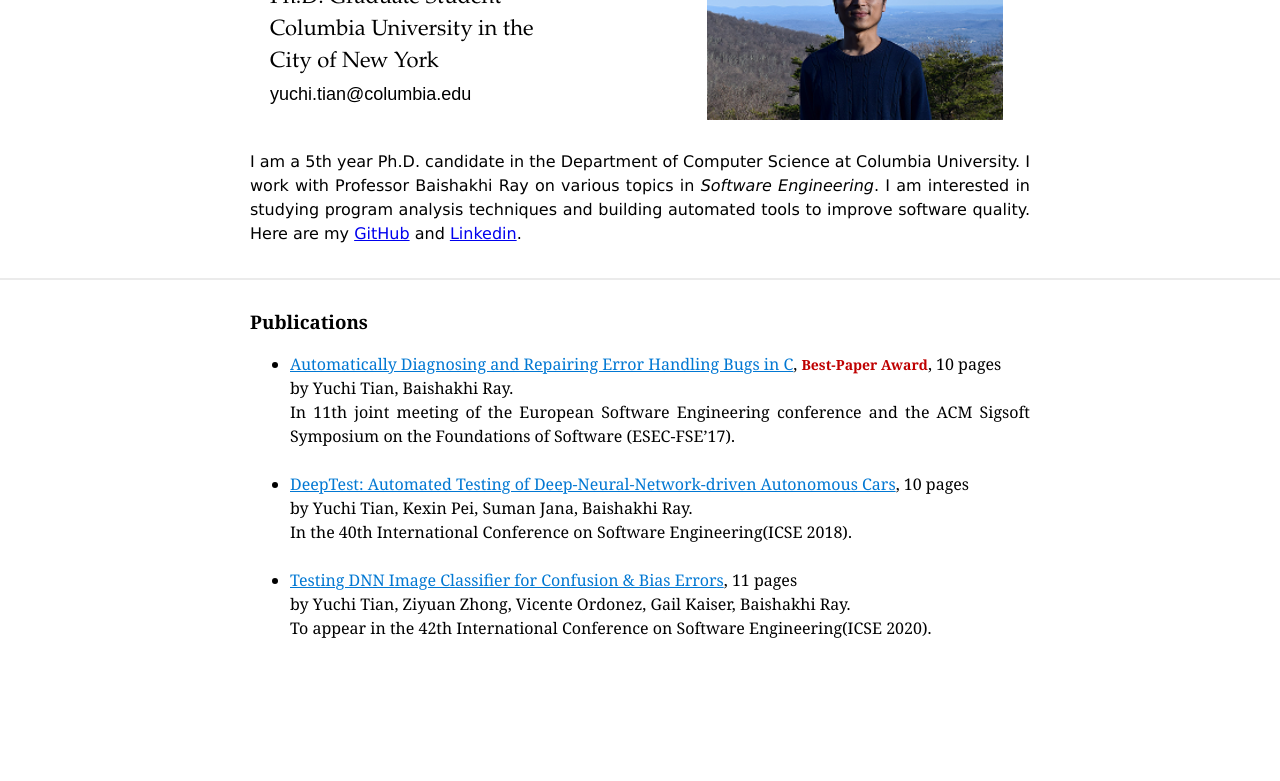
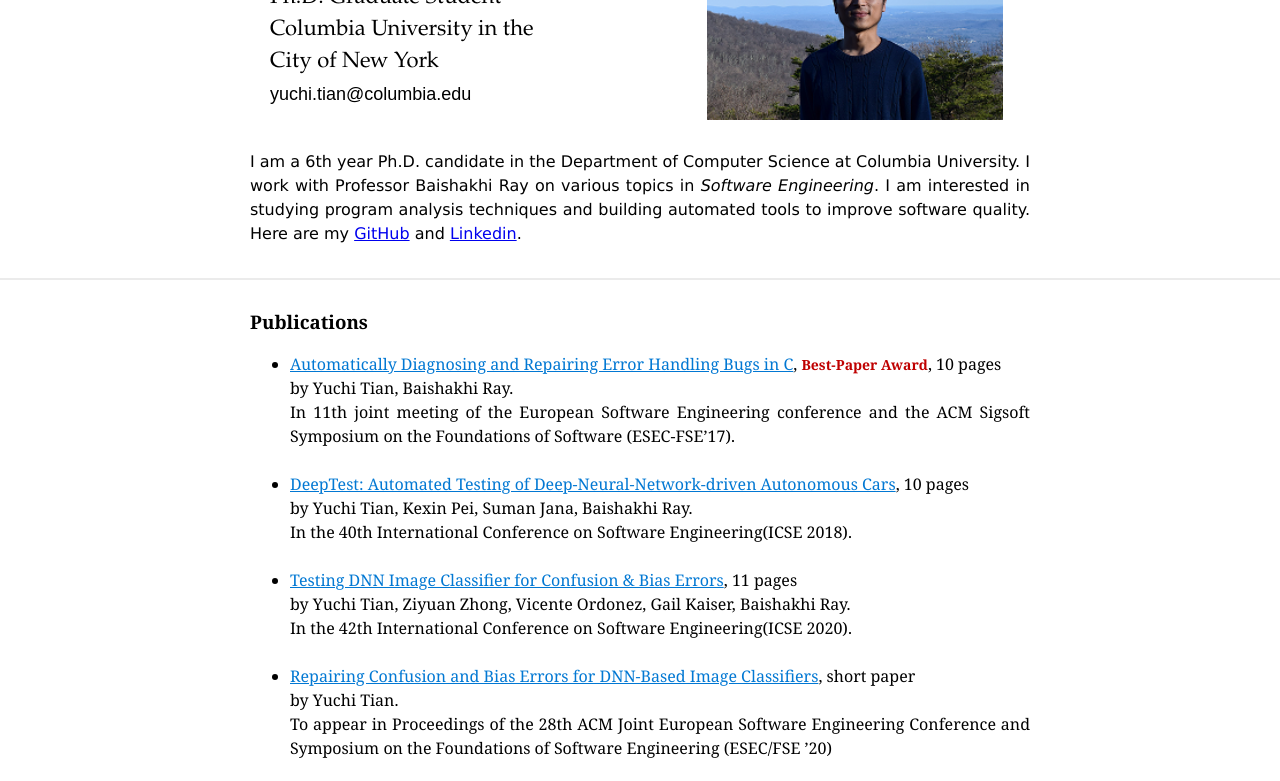
Before and after one commit to yuchi1989/yuchi1989.github.io, a plain HTML site: page index.html in a window 1280 px wide. Shown: the part 195-976 px from the top of the page. Before the commit the page ends 856 px from the top, so only its background shows below. Drawn offline with Linux system fonts and the light colour scheme.

Commit message:
Update index.html

```diff
--- a/index.html
+++ b/index.html
@@ -47,7 +47,7 @@
             <font face="Verdana, Geneva, sans-serif">
                     <span style="font-size: 16px;font-family: verdana, geneva, sans-serif;">
 
-                      I am a 5th year Ph.D. candidate in the Department of Computer Science at Columbia University. I work with Professor Baishakhi Ray on various topics in <i> Software Engineering</i>. I am interested in studying program analysis techniques and building automated tools to improve software quality.
+                      I am a 6th year Ph.D. candidate in the Department of Computer Science at Columbia University. I work with Professor Baishakhi Ray on various topics in <i> Software Engineering</i>. I am interested in studying program analysis techniques and building automated tools to improve software quality.
 
 
                       Here are my <a href="https://github.com/yuchi1989" target="_blank">GitHub</a> and <a href="https://www.linkedin.com/in/yuchi-tian-54b524b4" target="_blank">Linkedin</a>.
@@ -95,7 +95,17 @@
                 <br>
                 by Yuchi Tian, Ziyuan Zhong, Vicente Ordonez, Gail Kaiser, Baishakhi Ray.
                  <br>
-                To appear in the 42th International Conference on Software Engineering(ICSE 2020).
+                In the 42th International Conference on Software Engineering(ICSE 2020).
+                </li>
+                 <br>
+                <li>
+                <span style="font-size: 16px;font-family: Georgia, 'Nimbus Roman No9 L', serif;">
+                  <a href="./papers/FSE20.pdf" target="_blank">Repairing Confusion and Bias Errors for DNN-Based Image Classifiers</a>, short paper
+                </span>
+                <br>
+                by Yuchi Tian.
+                 <br>
+                To appear in Proceedings of the 28th ACM Joint European Software Engineering Conference and Symposium on the Foundations of Software Engineering (ESEC/FSE ’20)
                 </li>
             </ul>
         </div>
```
